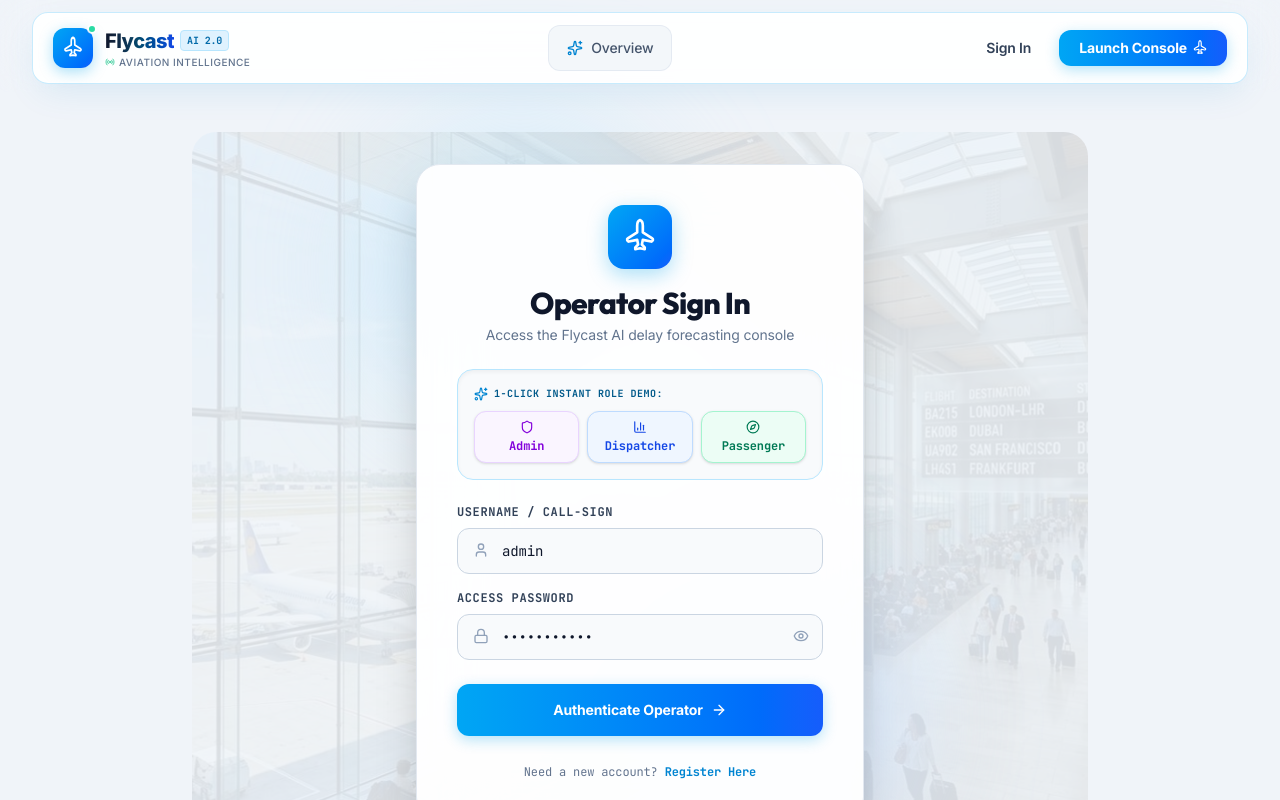
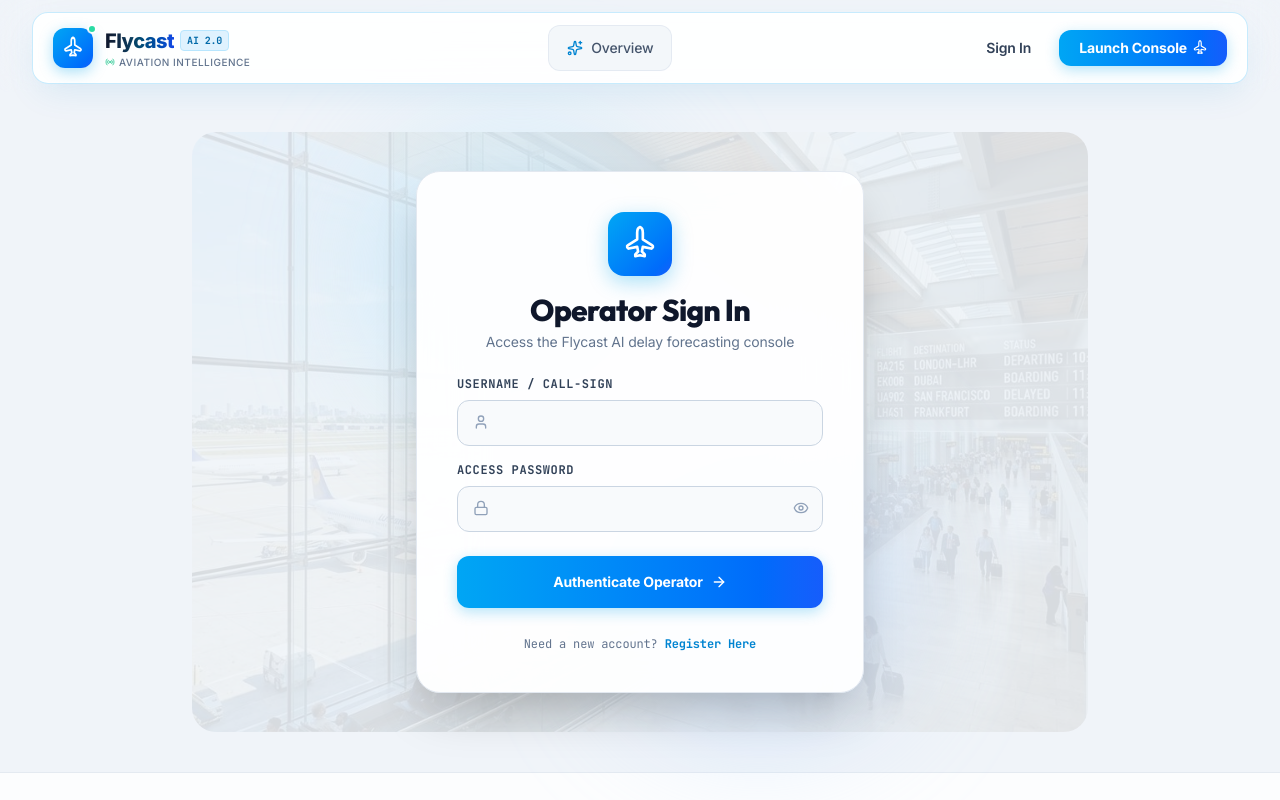
Before and after one commit to PansiluDev2005/flycast, a React (Vite) app in the folder frontend/: page /login in a window 1280 px wide. Shown: the top 800 px of the page. Built offline with nearby package versions, Linux system fonts and the light colour scheme.

Commit message:
credential update

```diff
--- a/frontend/src/components/ProtectedRoute.jsx
+++ b/frontend/src/components/ProtectedRoute.jsx
@@ -10,7 +10,7 @@ const ProtectedRoute = ({ children, allowedRoles }) => {
   }
 
   if (!user) {
-    return <Navigate to="/login" state={{ message: 'Unauthorized Access - Please Log In' }} replace />;
+    return <Navigate to="/login" replace />;
   }
 
   if (allowedRoles && !allowedRoles.includes(user.role)) {
--- a/frontend/src/pages/Login.jsx
+++ b/frontend/src/pages/Login.jsx
@@ -16,8 +16,8 @@ import {
 } from 'lucide-react';
 
 const Login = () => {
-  const [username, setUsername] = useState('admin');
-  const [password, setPassword] = useState('password123');
+  const [username, setUsername] = useState('');
+  const [password, setPassword] = useState('');
   const [showPassword, setShowPassword] = useState(false);
   const [error, setError] = useState('');
   const [loading, setLoading] = useState(false);
@@ -42,37 +42,10 @@ const Login = () => {
       else navigate('/predictor');
 
     } catch (err) {
-      // Fallback mock-authentication layer as described in README
-      let role = 'passenger';
-      if (username.toLowerCase() === 'admin') role = 'admin';
-      else if (username.toLowerCase() === 'dispatcher') role = 'dispatcher';
-
-      const mockToken = 'mock-jwt-token-fallback';
-
-      login({ token: mockToken, role, username });
-
-      if (role === 'admin') navigate('/admin');
-      else if (role === 'dispatcher') navigate('/dashboard');
-      else navigate('/predictor');
+      setError(err.response?.data?.message || 'Login failed. Please check your credentials.');
     } finally {
       setLoading(false);
     }
-  };
-
-  const handleQuickDemoLogin = (demoRole) => {
-    let demoUsername = 'admin';
-    if (demoRole === 'dispatcher') demoUsername = 'dispatcher';
-    if (demoRole === 'passenger') demoUsername = 'jdoe123';
-
-    setUsername(demoUsername);
-    setPassword('demo123');
-
-    setTimeout(() => {
-      login({ token: 'mock-jwt-token-fallback', role: demoRole, username: demoUsername });
-      if (demoRole === 'admin') navigate('/admin');
-      else if (demoRole === 'dispatcher') navigate('/dashboard');
-      else navigate('/predictor');
-    }, 150);
   };
 
   return (
@@ -107,42 +80,6 @@ const Login = () => {
             </div>
           )}
 
-          {/* 1-Click Instant Demo Role Selector */}
-          <div className="mb-6 p-4 rounded-2xl bg-slate-50 border border-sky-200 flex flex-col gap-2.5 shadow-inner">
-            <span className="text-[10px] font-mono-code text-sky-800 uppercase tracking-wider font-bold flex items-center gap-1.5">
-              <Sparkles className="w-3.5 h-3.5 text-sky-600" />
-              <span>1-Click Instant Role Demo:</span>
-            </span>
-            <div className="grid grid-cols-3 gap-2">
-              <button
-                type="button"
-                onClick={() => handleQuickDemoLogin('admin')}
-                className="px-2.5 py-2 rounded-xl bg-purple-50 hover:bg-purple-100 border border-purple-200 text-purple-700 text-xs font-mono-code font-bold transition-all flex flex-col items-center gap-1 hover:scale-105 shadow-sm"
-              >
-                <Shield className="w-3.5 h-3.5" />
-                <span>Admin</span>
-              </button>
-
-              <button
-                type="button"
-                onClick={() => handleQuickDemoLogin('dispatcher')}
-                className="px-2.5 py-2 rounded-xl bg-blue-50 hover:bg-blue-100 border border-blue-200 text-blue-700 text-xs font-mono-code font-bold transition-all flex flex-col items-center gap-1 hover:scale-105 shadow-sm"
-              >
-                <BarChart3 className="w-3.5 h-3.5" />
-                <span>Dispatcher</span>
-              </button>
-
-              <button
-                type="button"
-                onClick={() => handleQuickDemoLogin('passenger')}
-                className="px-2.5 py-2 rounded-xl bg-emerald-50 hover:bg-emerald-100 border border-emerald-200 text-emerald-700 text-xs font-mono-code font-bold transition-all flex flex-col items-center gap-1 hover:scale-105 shadow-sm"
-              >
-                <Compass className="w-3.5 h-3.5" />
-                <span>Passenger</span>
-              </button>
-            </div>
-          </div>
-
           {error && (
             <div className="bg-red-50 border border-red-200 text-red-700 p-3.5 rounded-xl mb-6 text-xs font-mono-code font-medium">
               {error}
@@ -150,7 +87,7 @@ const Login = () => {
           )}
 
           {/* Form */}
-          <form onSubmit={handleLogin} className="flex flex-col gap-4">
+          <form onSubmit={handleLogin} className="flex flex-col gap-4" autoComplete="off">
 
             <div>
               <label className="block text-xs font-mono-code text-slate-700 uppercase tracking-wider mb-2 font-bold">
@@ -162,7 +99,7 @@ const Login = () => {
                   value={username}
                   onChange={(e) => setUsername(e.target.value)}
                   className="w-full bg-slate-50 border border-slate-300 rounded-xl px-4 py-3 text-slate-900 text-sm font-mono-code focus:outline-none focus:border-sky-500 focus:ring-1 focus:ring-sky-500 transition-colors pl-11"
-                  placeholder="admin, dispatcher, or jdoe123"
+                  autoComplete="off"
                   required
                 />
                 <User className="w-4 h-4 text-slate-400 absolute left-4 top-3.5" />
@@ -179,7 +116,7 @@ const Login = () => {
                   value={password}
                   onChange={(e) => setPassword(e.target.value)}
                   className="w-full bg-slate-50 border border-slate-300 rounded-xl px-4 py-3 text-slate-900 text-sm font-mono-code focus:outline-none focus:border-sky-500 focus:ring-1 focus:ring-sky-500 transition-colors pl-11 pr-11"
-                  placeholder="••••••••"
+                  autoComplete="new-password"
                   required
                 />
                 <Lock className="w-4 h-4 text-slate-400 absolute left-4 top-3.5" />
--- a/frontend/src/pages/Register.jsx
+++ b/frontend/src/pages/Register.jsx
@@ -34,7 +34,9 @@ const Register = () => {
         const { token } = res.data;
         login({ token, role, username });
       } catch (authErr) {
-        login({ token: 'mock-jwt-token-fallback', role, username });
+        setError(authErr.response?.data?.message || 'Login after registration failed.');
+        setLoading(false);
+        return;
       }
 
       if (role === 'admin') navigate('/admin');
@@ -42,10 +44,7 @@ const Register = () => {
       else navigate('/predictor');
 
     } catch (err) {
-      login({ token: 'mock-jwt-token-fallback', role, username });
-      if (role === 'admin') navigate('/admin');
-      else if (role === 'dispatcher') navigate('/dashboard');
-      else navigate('/predictor');
+      setError(err.response?.data?.message || 'Registration failed.');
     } finally {
       setLoading(false);
     }
@@ -80,7 +79,7 @@ const Register = () => {
             </div>
           )}
 
-          <form onSubmit={handleRegister} className="flex flex-col gap-4">
+          <form onSubmit={handleRegister} className="flex flex-col gap-4" autoComplete="off">
 
             <div>
               <label className="block text-xs font-mono-code text-slate-700 uppercase tracking-wider mb-2 font-bold">
@@ -92,27 +91,14 @@ const Register = () => {
                   value={username}
                   onChange={(e) => setUsername(e.target.value)}
                   className="w-full bg-slate-50 border border-slate-300 rounded-xl px-4 py-3 text-slate-900 text-sm font-mono-code focus:outline-none focus:border-sky-500 focus:ring-1 focus:ring-sky-500 transition-colors pl-11"
-                  placeholder="e.g. aviation_pro"
+                  autoComplete="off"
                   required
                 />
                 <User className="w-4 h-4 text-slate-400 absolute left-4 top-3.5" />
               </div>
             </div>
 
-            <div>
-              <label className="block text-xs font-mono-code text-slate-700 uppercase tracking-wider mb-2 font-bold">
-                Select Primary Role
-              </label>
-              <select
-                value={role}
-                onChange={(e) => setRole(e.target.value)}
-                className="w-full bg-slate-50 border border-slate-300 rounded-xl px-4 py-3 text-slate-900 text-sm font-mono-code focus:outline-none focus:border-sky-500 transition-colors font-medium"
-              >
-                <option value="passenger">Passenger (B2C Predictor & Watchlist)</option>
-                <option value="dispatcher">Flight Dispatcher (B2B Bulk CSV Triage)</option>
-                <option value="admin">Administrator (System Governance & ML Ops)</option>
-              </select>
-            </div>
+
 
             <div>
               <label className="block text-xs font-mono-code text-slate-700 uppercase tracking-wider mb-2 font-bold">
@@ -124,7 +110,7 @@ const Register = () => {
                   value={password}
                   onChange={(e) => setPassword(e.target.value)}
                   className="w-full bg-slate-50 border border-slate-300 rounded-xl px-4 py-3 text-slate-900 text-sm font-mono-code focus:outline-none focus:border-sky-500 focus:ring-1 focus:ring-sky-500 transition-colors pl-11 pr-11"
-                  placeholder="••••••••"
+                  autoComplete="new-password"
                   required
                 />
                 <Lock className="w-4 h-4 text-slate-400 absolute left-4 top-3.5" />
```
Also changed, not shown: frontend/src/pages/Predictor.jsx (+5 -46 lines), 1 other file (tests, documents, lock files or other folders).
